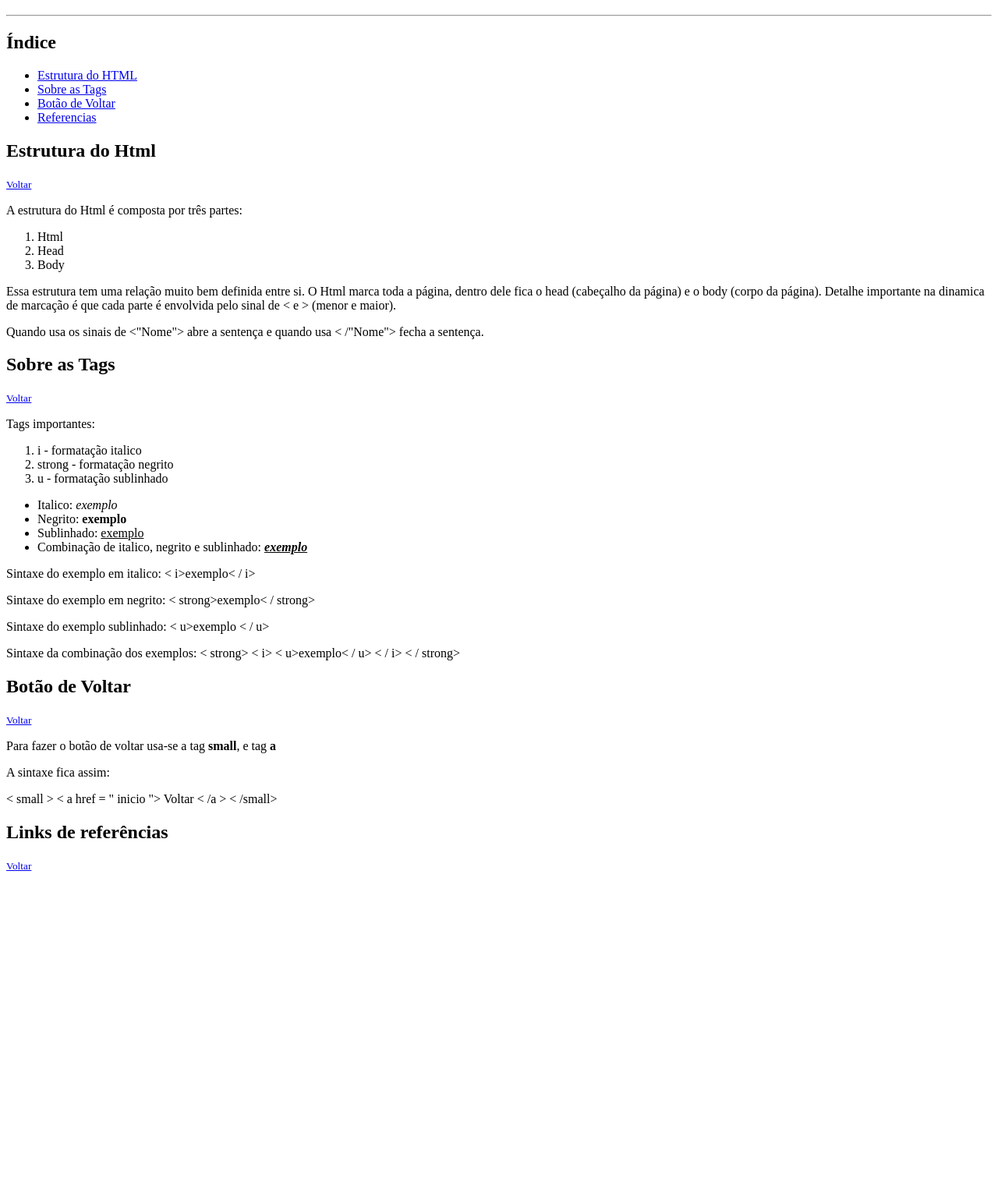
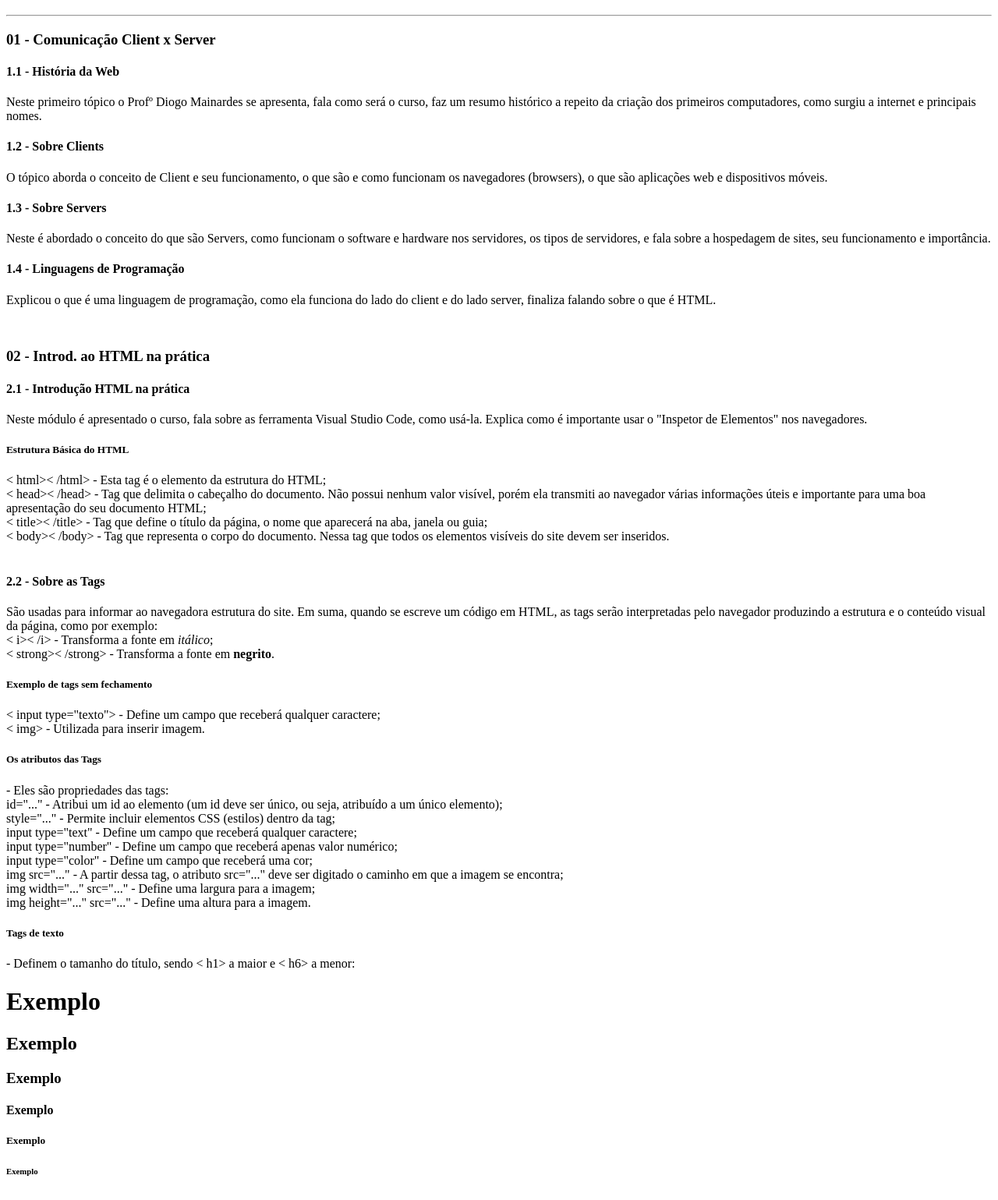
Before and after one commit to lira-rafael/Formacao-HTML-Web-Dev, a plain HTML site: page Projeto 01/Index.html in a window 1280 px wide. Shown: the part 61-1600 px from the top of the page at 78% size. Before the commit the page ends 1188 px from the top, so only its background shows below. Drawn offline with Linux system fonts and the light colour scheme.

Commit message:
commit de correção de conteúdo

```diff
--- a/Projeto 01/Index.html
+++ b/Projeto 01/Index.html
@@ -4,81 +4,152 @@
 <head>
     <meta charset="UTF-8">
     <meta name="viewport" content="width=device-width, initial-scale=1.0">
-    <title>Página - Mód I - Primeiros Passos com HTML</title>
+    <title>Página - Mód. I - Primeiros Passos com HTML</title>
     <!-- //Desafio: Criar uma página web básica com Html -->
 
 </head>
 
 <body>
-    <h1 id="inicio">Módulo 1 - Primeiros Passos com HTML</h1>
-    <hr />
+    <div class="topico-1">
 
-    <h2>Índice</h2>
-    <ul>
-        <li><a href="#estrutura-html"> Estrutura do HTML</a></li>
-        <li><a href="#sobre-tags">Sobre as Tags</a></li>
-        <li><a href="#voltar">Botão de Voltar</a></li>
-        <li><a href="#referencias">Referencias</a></li>
-    </ul>
+        <h1 id="inicio">Módulo 1 - Primeiros Passos com HTML</h1>
+        <hr/>
 
+        <h3>01 - Comunicação Client x Server</h3>
+        <p>
+            <h4>1.1 - História da Web</h4>
+            Neste primeiro tópico o Profº Diogo Mainardes se apresenta, fala como será o curso, faz um resumo histórico a
+            repeito da criação dos primeiros computadores, como surgiu a internet e principais nomes.
+            <br />
 
-    <h2 id="estrutura-html">Estrutura do Html</h2>
-    <small><a href="#inicio">Voltar</a></small>
-    <p>A estrutura do Html é composta por três partes:
-    <ol>
-        <li>Html</li>
-        <li>Head</li>
-        <li>Body</li>
-    </ol>
-    </p>
-    <p> Essa estrutura tem uma relação muito bem definida entre si. O Html marca toda a página, dentro dele fica o head
-        (cabeçalho da página) e o body (corpo da página). Detalhe importante na dinamica de marcação é que cada parte é
-        envolvida pelo sinal de < e > (menor e maior). </p>
-    <p> Quando usa os sinais de <"Nome"> abre a sentença e quando usa < /"Nome"> fecha a sentença.</p>
+            <h4>1.2 - Sobre Clients</h4>
+            O tópico aborda o conceito de Client e seu funcionamento, o que são e como funcionam os navegadores (browsers), o
+            que são aplicações web e dispositivos móveis.
 
+            <br />
 
-    <h2 id="sobre-tags">Sobre as Tags</h2>
-    <small><a href="#inicio">Voltar</a></small>
-    <p>Tags importantes:
-    <ol>
-        <li>i - formatação italico</li>
-        <li> strong - formatação negrito</li>
-        <li>u - formatação sublinhado</li>
-    </ol>
-    <ul>
-        <li>Italico: <i>exemplo</i></li>
-        <li>Negrito: <strong>exemplo</strong></li>
-        <li>Sublinhado: <u>exemplo</u></li>
-        <li>Combinação de italico, negrito e sublinhado: <strong><i><u>exemplo</u></i></strong></li>
+            <h4>1.3 - Sobre Servers</h4>
+            Neste é abordado o conceito do que são Servers, como funcionam o software e hardware nos servidores, os tipos de
+            servidores, e fala sobre a hospedagem de sites, seu funcionamento e importância.
 
-    </ul>
+            <br />
 
-    <P>Sintaxe do exemplo em italico: < i>exemplo< / i>
-    </P>
-    <P>Sintaxe do exemplo em negrito: < strong>exemplo< / strong>
-    </P>
-    <p>Sintaxe do exemplo sublinhado: < u>exemplo < / u>
-    </p>
-    <p>Sintaxe da combinação dos exemplos: < strong>
-            < i>
-                < u>exemplo< / u>
-                        < / i>
-                            < / strong>
-    </p>
+            <h4>1.4 - Linguagens de Programação</h4>
+            Explicou o que é uma linguagem de programação, como ela funciona do lado do client e do lado server, finaliza
+            falando sobre o que é HTML. </p>
+        </div>
+       <br/>
 
-    </p>
+    <div class="topico-2">
+        <p>
+        <h3>02 - Introd. ao HTML na prática</h3>
+        <h4>2.1 - Introdução HTML na prática</h4>
+        Neste módulo é apresentado o curso, fala sobre as ferramenta Visual Studio Code, como usá-la. Explica como é importante usar o "Inspetor de Elementos" nos navegadores.
+        <br/>
 
-    <h2 id="voltar">Botão de Voltar</h2>
-    <small><a href="#inicio">Voltar</a></small>
-    <p>Para fazer o botão de voltar usa-se a tag <strong>small</strong>, e tag <strong>a</strong></p>
-    <p>A sintaxe fica assim:
-        <p>< small > < a href = " inicio "> Voltar < /a > < /small></p>
-    </p>
+        <h5>Estrutura Básica do HTML</h5>
 
+        < html>< /html> - Esta tag é o elemento da estrutura do HTML;
+        <br/>
+        < head>< /head> - Tag que delimita o cabeçalho do documento. Não possui nenhum valor visível, porém ela
+            transmiti ao navegador várias informações úteis e importante para uma boa apresentação do seu documento HTML;
+        <br/>
+        < title>< /title> - Tag que define o título da página, o nome que aparecerá na aba, janela ou guia;
+        <br/>
+        < body>< /body> - Tag que representa o corpo do documento. Nessa tag que todos os elementos visíveis do site devem ser inseridos.
+        <br/>
+        <br/>
 
-    <h2 id="referencias">Links de referências</h2>
-    <small><a href="#inicio">Voltar</a></small>
+        <h4>2.2 - Sobre as Tags</h4>
+        São usadas para informar ao navegadora estrutura do site. Em suma, quando se escreve um código em HTML, as tags serão interpretadas pelo navegador produzindo a estrutura e o conteúdo visual da página, como por exemplo:
+        <br/>
+        < i>< /i> - Transforma a fonte em <i>itálico</i>;
+        <br/>
+        < strong>< /strong> - Transforma a fonte em <strong>negrito</strong>.
+        <br/>
+
+        <h5>Exemplo de tags sem fechamento</h5>
+        < input type="texto"> - Define um campo que receberá qualquer caractere;
+        <br/>
+        < img> - Utilizada para inserir imagem.
+        <br/>
+
+        <h5>Os atributos das Tags</h5>
+        - Eles são propriedades das tags:
+        <br/>
+        id="..." - Atribui um id ao elemento (um id deve ser único, ou seja, atribuído a um único elemento);
+        <br/>
+        style="..." - Permite incluir elementos CSS (estilos) dentro da tag;
+        <br/>
+        input type="text" - Define um campo que receberá qualquer caractere;
+        <br/>
+        input type="number" - Define um campo que receberá apenas valor numérico;
+        <br/>
+        input type="color" - Define um campo que receberá uma cor;
+        <br/>
+        img src="..." - A partir dessa tag, o atributo src="..." deve ser digitado o caminho em que a imagem se encontra;
+        <br/>img width="..." src="..." - Define uma largura para a imagem;
+        <br/>
+        img height="..." src="..." - Define uma altura para a imagem.
+        <br/>
+
+        <h5>Tags de texto</h5>
+        - Definem o tamanho do título, sendo < h1> a maior e < h6> a menor:
+        <br/>
+        <h1>Exemplo</h1>
+        <h2>Exemplo</h2>
+        <h3>Exemplo</h3>
+        <h4>Exemplo</h4>
+        <h5>Exemplo</h5>
+        <h6>Exemplo</h6>
+
+        <br/>
+
+        <h5>Outras Tags</h5>
+        < blockquote>< /bloquete> - tag utilizada para citação em umtexto; <br/>
+
+        < mark>< /mark> - tag que define o texto que deve ser <mark>marcado ou destacado</mark>. <br/>
+
+        < hr> - tag define uma quebra temática em uma página HTML (por exemplo, uma mudança de tópico).<br/>
+
+        < sub>< /sub> - tag define o texto subscrito. O texto subscrito aparece meio caractere abaixo da linha normal e, às vezes, é renderizado em uma fonte menor. O texto subscrito pode ser usado para fórmulas químicas, como <mark>H<sub>2</sub>O</mark>.<br/>
+
+        < sup>< /sup> - tag define o texto sobrescrito. O texto sobrescrito aparece meio caractere acima da linha normal e, às vezes, é renderizado em uma fonte menor. O texto sobrescrito pode ser usado para notas de rodapé, como <mark> WWW<sup>[1]</sup></mark>.<br/>
+
+        < small>< /small> - tag define um texto menor <mark>  <small>(como direitos autorais e outros comentários laterais)</small></mark>.<br/>
+        <br/>
+        <h5>Lista Ordenadas e Não Ordenadas</h5>
+
+        < ol>< /ol> - Define uma lista Ordenadas;<br/>
+        < ul>< /ul> - Define uma lista não-ordenada;<br/>
+        < li>< /li> - Define um item de lista.<br />
+        <br />
+
+    </div>
+
+    <div>
+        <h5>Links</h5>
+        < nav></ nav> - Essa tag define um conteúdo de navegação. Portanto, é muito utilizado em conjunto com listas e na criação de menus;
+        <a href="url">Exemplo</a> - No HTML, os links são definidos pela tag <a>. Dentro dessa tag incluímos o atributo href (Hypertext Reference),
+        que é o endereço de destino do link. Dentro do conteúdo da tag, incluímos o texto ou elemento que servirá como redirecionador, ou seja, que ao ser clicado, executará a função de redirecionar para o endereço dentro do atributo href.
+        <br/>
+
+        <h5>Atributo Target</h5>
+        Assim como o href, também podemos incluir o atributo target dentro da tag <a>,que informa ao navegador como o redirecionamento deverá ocorrer,
+        abrindo a página na mesma janela/aba do navegador ou abrindo uma nova janela/aba.
+
+        _blank - abre a página em uma nova janela/aba;
+        _self - abre a página na mesma janela.
+        <br/>
+
+    </div>
+
 
 </body>
 
 </html>
+<br>
+
+<h6>Texto das tags readaptado dos sites:</h6>
+<a href="https://www.homehost.com.br/blog/tutoriais/tags-html" target="blank">Homehost</a>
+<a href="https://www.w3schools.com/html/default.asp" target="blank">W3Schools</a>
```
